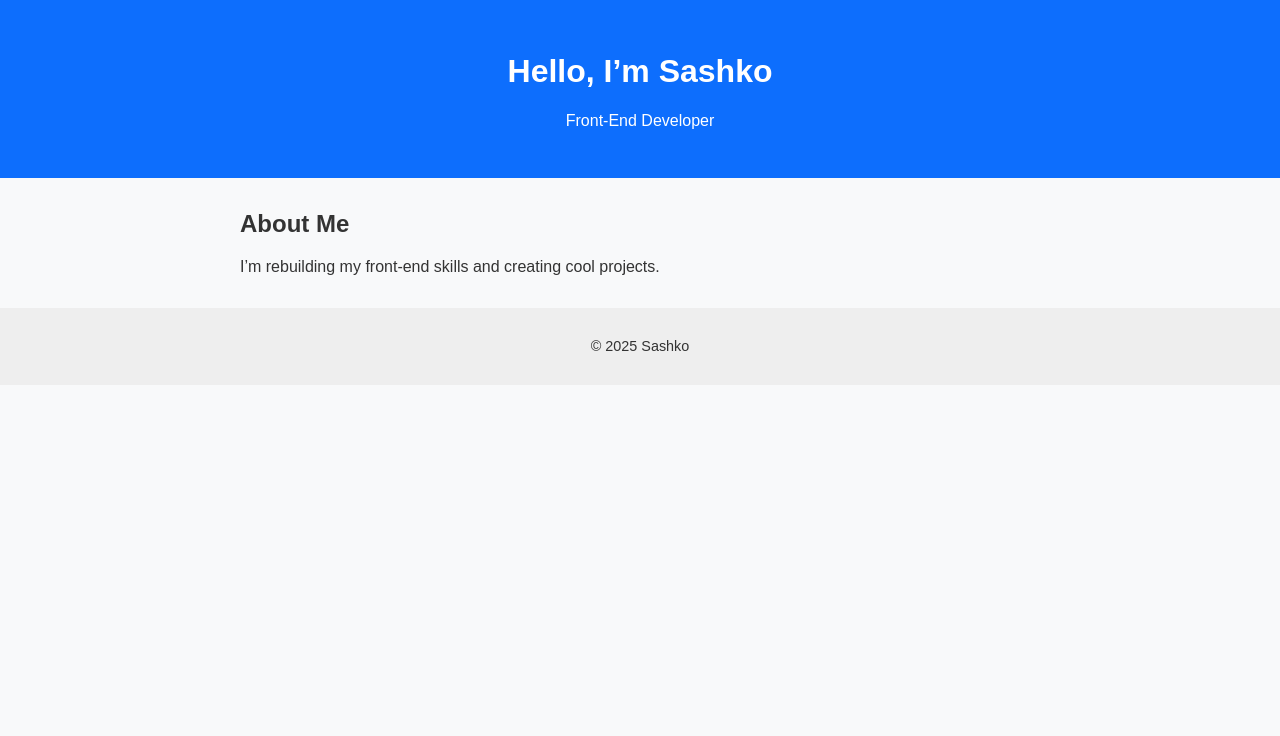
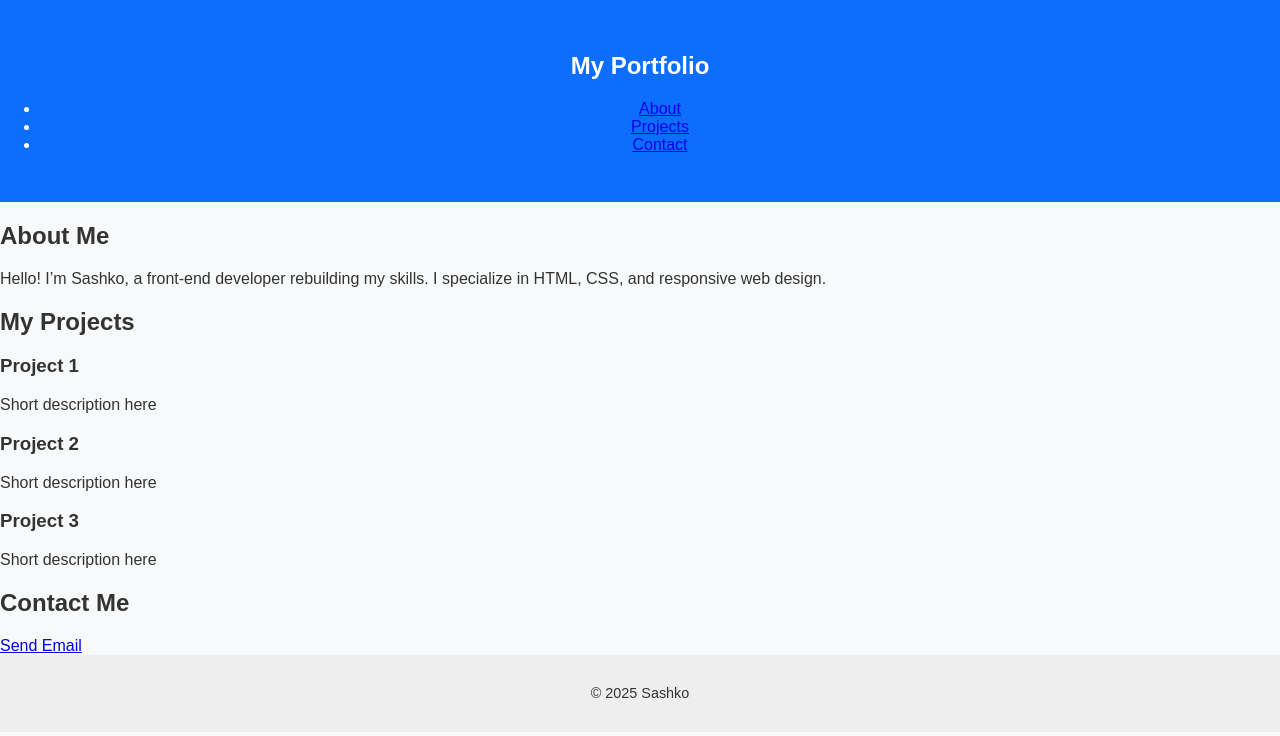
Before and after one commit to SashkoMax/portfolio-v1, a plain HTML site: page index.html in a window 1280 px wide. Drawn offline with Linux system fonts and the light colour scheme.

Commit message:
Update index.html

```diff
--- a/index.html
+++ b/index.html
@@ -5,22 +5,57 @@
   <meta name="viewport" content="width=device-width, initial-scale=1.0">
   <title>My Portfolio</title>
   <link rel="stylesheet" href="style.css">
+  <link href="https://fonts.googleapis.com/css2?family=Roboto&display=swap" rel="stylesheet">
 </head>
 <body>
+
+  <!-- HEADER -->
   <header>
-    <h1>Hello, I’m Sashko </h1>
-    <p>Front-End Developer</p>
+    <nav>
+      <h1>My Portfolio</h1>
+      <ul>
+        <li><a href="#about">About</a></li>
+        <li><a href="#projects">Projects</a></li>
+        <li><a href="#contact">Contact</a></li>
+      </ul>
+    </nav>
   </header>
 
-  <main>
-    <section>
-      <h2>About Me</h2>
-      <p>I’m rebuilding my front-end skills and creating cool projects.</p>
-    </section>
-  </main>
+  <!-- ABOUT SECTION -->
+  <section id="about">
+    <h2>About Me</h2>
+    <p>Hello! I’m Sashko, a front-end developer rebuilding my skills. I specialize in HTML, CSS, and responsive web design.</p>
+  </section>
 
+  <!-- PROJECTS SECTION -->
+  <section id="projects">
+    <h2>My Projects</h2>
+    <div class="projects-grid">
+      <div class="project-card">
+        <h3>Project 1</h3>
+        <p>Short description here</p>
+      </div>
+      <div class="project-card">
+        <h3>Project 2</h3>
+        <p>Short description here</p>
+      </div>
+      <div class="project-card">
+        <h3>Project 3</h3>
+        <p>Short description here</p>
+      </div>
+    </div>
+  </section>
+
+  <!-- CONTACT SECTION -->
+  <section id="contact">
+    <h2>Contact Me</h2>
+    <a href="mailto:sasko@gmail.com" class="btn">Send Email</a>
+  </section>
+
+  <!-- FOOTER -->
   <footer>
     <p>© 2025 Sashko</p>
   </footer>
+
 </body>
 </html>
```
